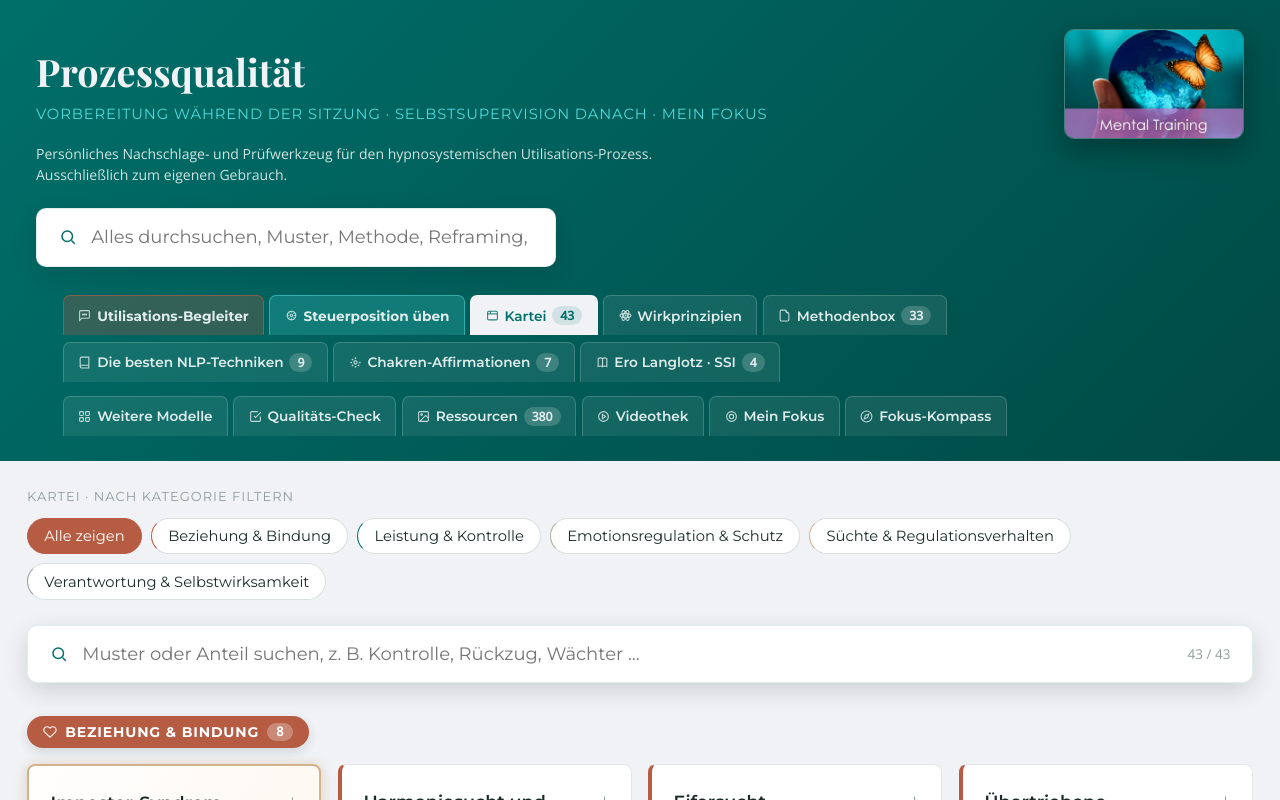
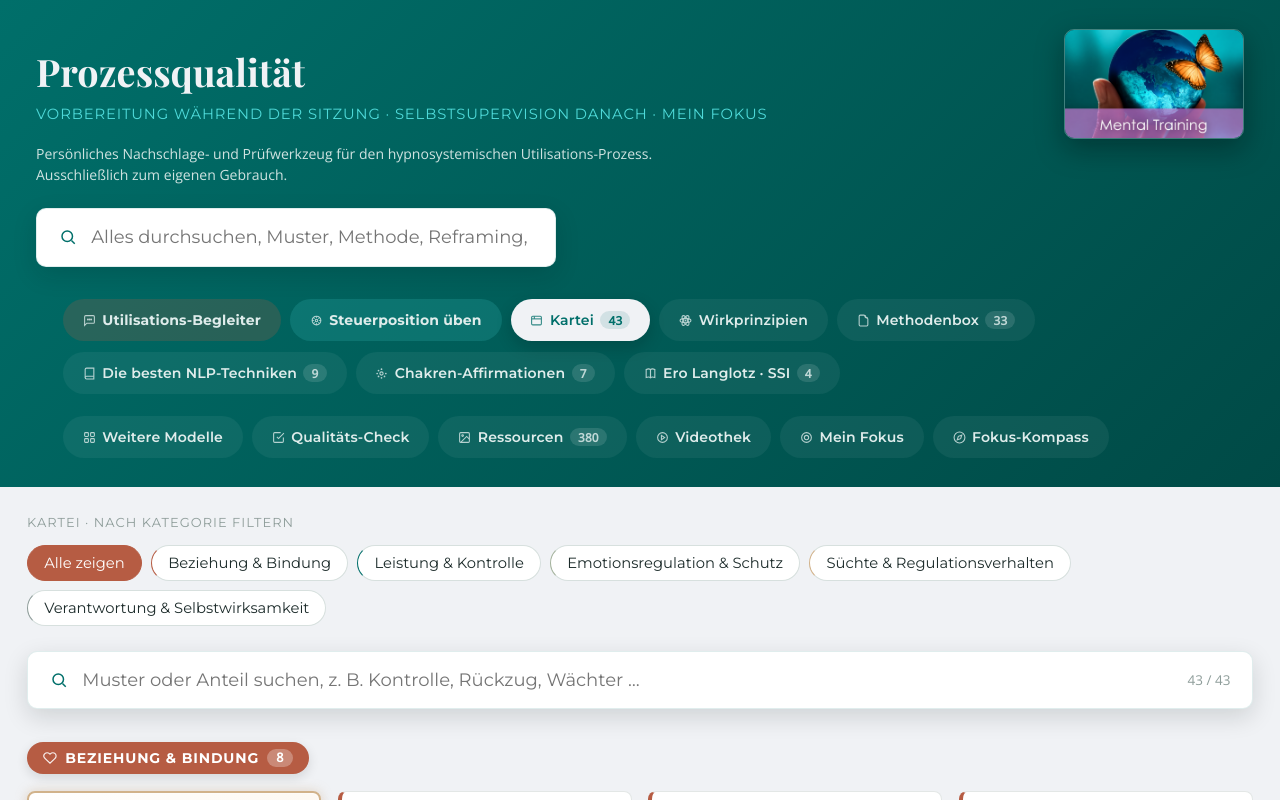
Before and after one commit to erwinadelmann/prozessqualitaet-app, a React (Vite) app: page / in a window 1280 px wide. Shown: the top 800 px of the page. Built offline with nearby package versions, Linux system fonts and the light colour scheme; a web font is replaced by a local one.

Commit message:
Tab-Leiste als abgerundete, ruhigere Pillen gestalten

```diff
--- a/src/App.css
+++ b/src/App.css
@@ -92,46 +92,46 @@ header p.sub{
 }
 .tab-bar{
   max-width:var(--tabbar-max);
-  margin:1.6rem auto 0;
-  padding:0 1.5rem 1.4rem;
+  margin:1.8rem auto 0;
+  padding:0 1.5rem 1.6rem;
   display:flex;
-  gap:0.3rem;
+  gap:0.5rem;
   flex-wrap:wrap;
-  row-gap:0.4rem;
+  row-gap:0.6rem;
 }
 .tab-bar-break{
   flex-basis:100%; width:0; height:0; margin:0; padding:0;
 }
 .tab-btn{
   font-weight:600;
-  font-size:0.76rem;
-  background:rgba(255,255,255,0.08);
+  font-size:0.78rem;
+  letter-spacing:0.01em;
+  background:rgba(255,255,255,0.055);
   color:#dfeceb;
-  border:1px solid rgba(255,255,255,0.18);
-  border-bottom:none;
-  padding:0.55rem 0.8rem;
-  border-radius:7px 7px 0 0;
-  transition:background 0.18s ease, color 0.18s ease, transform 0.18s ease;
-  display:inline-flex; align-items:center; gap:0.32rem;
+  border:1px solid transparent;
+  padding:0.62rem 1.05rem;
+  border-radius:999px;
+  transition:background 0.18s ease, color 0.18s ease, transform 0.18s ease, box-shadow 0.18s ease;
+  display:inline-flex; align-items:center; gap:0.36rem;
   white-space:nowrap;
   flex-shrink:0;
 }
-.tab-btn:hover{ background:rgba(255,255,255,0.16); transform:translateY(-1px); }
-.tab-btn-prominent{ background:rgba(78,218,217,0.22); border-color:rgba(78,218,217,0.55); font-weight:700; }
-.tab-btn-prominent:hover{ background:rgba(78,218,217,0.32); }
-.tab-btn-prominent.active{ background:var(--bg); color:var(--primary); }
-.tab-btn-terracotta{ background:rgba(182,92,67,0.28); border-color:rgba(182,92,67,0.65); font-weight:700; }
-.tab-btn-terracotta:hover{ background:rgba(182,92,67,0.4); }
-.tab-btn-terracotta.active{ background:var(--bg); color:var(--terracotta); }
+.tab-btn:hover{ background:rgba(255,255,255,0.13); transform:translateY(-1px); }
+.tab-btn-prominent{ background:rgba(78,218,217,0.16); font-weight:700; }
+.tab-btn-prominent:hover{ background:rgba(78,218,217,0.26); }
+.tab-btn-prominent.active{ background:var(--bg); color:var(--primary); box-shadow:0 6px 16px rgba(0,10,9,0.18); }
+.tab-btn-terracotta{ background:rgba(182,92,67,0.22); font-weight:700; }
+.tab-btn-terracotta:hover{ background:rgba(182,92,67,0.34); }
+.tab-btn-terracotta.active{ background:var(--bg); color:var(--terracotta); box-shadow:0 6px 16px rgba(0,10,9,0.18); }
 .tab-btn-terracotta.active .tab-count{ background:rgba(182,92,67,0.14); color:var(--terracotta); }
-.tab-btn.active{ background:var(--bg); color:var(--primary); }
+.tab-btn.active{ background:var(--bg); color:var(--primary); box-shadow:0 6px 16px rgba(0,10,9,0.18); }
 .tab-btn.active:hover{ background:var(--bg); transform:none; }
-.tab-btn svg{ flex-shrink:0; opacity:0.85; }
+.tab-btn svg{ flex-shrink:0; opacity:0.8; }
 .tab-count{
-  font-family:'Open Sans', sans-serif; font-weight:600; font-size:0.68rem;
-  background:rgba(255,255,255,0.18); color:inherit; padding:0.05rem 0.45rem; border-radius:999px;
+  font-family:'Open Sans', sans-serif; font-weight:600; font-size:0.66rem;
+  background:rgba(255,255,255,0.14); color:inherit; opacity:0.85; padding:0.05rem 0.45rem; border-radius:999px;
 }
-.tab-btn.active .tab-count{ background:rgba(0,111,106,0.12); color:var(--primary); }
+.tab-btn.active .tab-count{ background:rgba(0,111,106,0.12); color:var(--primary); opacity:1; }
 
 .search-wrap{ max-width:var(--content-max); margin:0 auto; padding:1.4rem 1.5rem 0; }
 .search-box{
```
